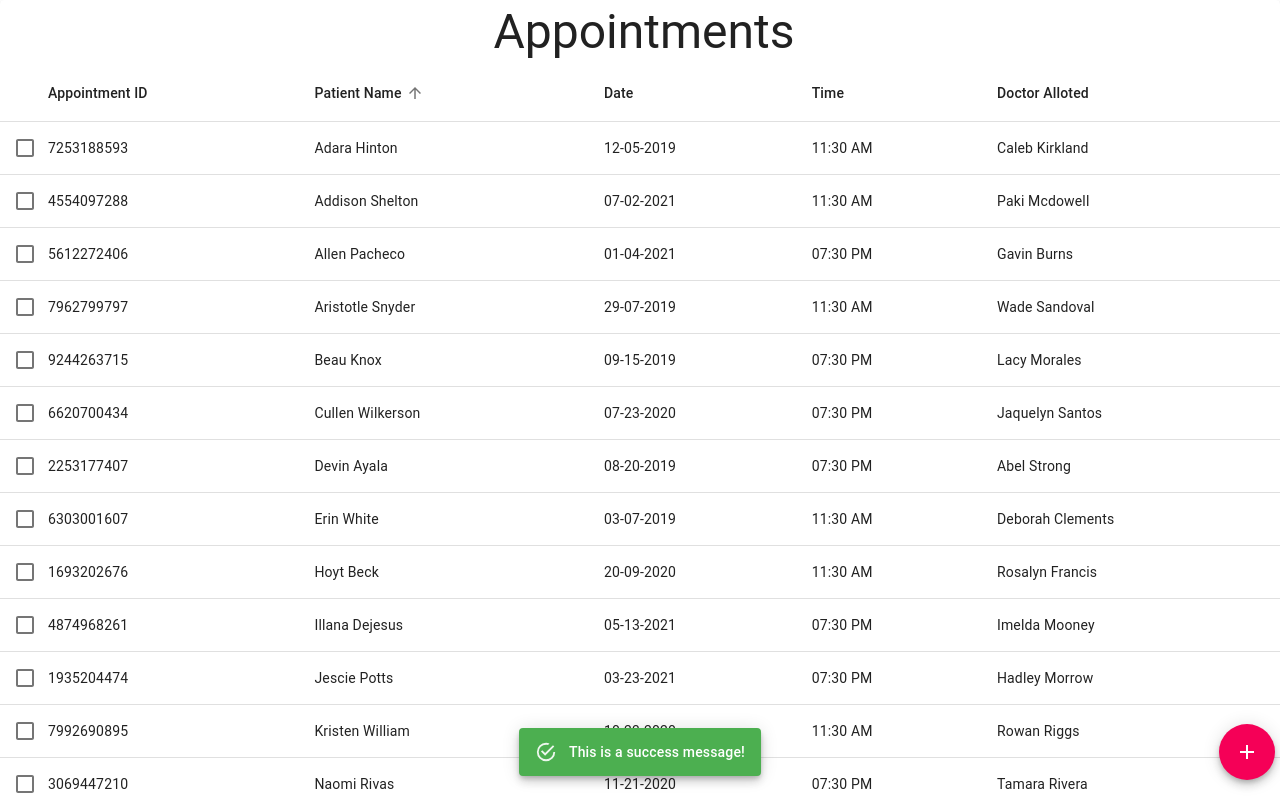
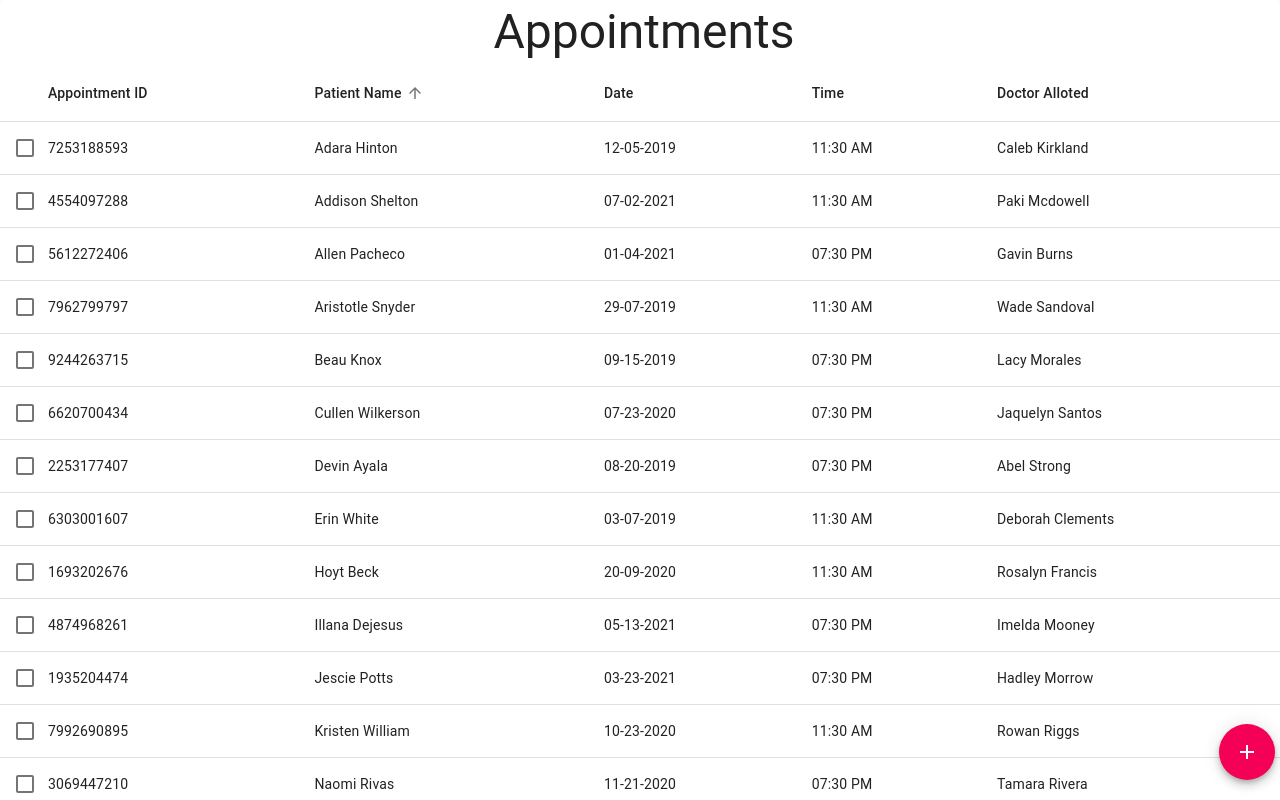
Before and after one commit to captainCommit/js-repo, a React (Create React App) app: page / in a window 1280 px wide. Shown: the top 800 px of the page. Built offline with nearby package versions, Linux system fonts and the light colour scheme.

Commit message:
Stage-3 Add Appointment Modal along with snackbar

```diff
--- a/src/pages/material.js
+++ b/src/pages/material.js
@@ -250,28 +250,37 @@ export default class EnhancedTable extends Component{
     handleAdd = (newData)=>{
       const temp = [...this.state.app]
       temp.push(newData)
-      this.setState({app : temp,open:false})
-      alert('Insertion Successful')
+      this.setState({app : temp,openAdd:false})
+      //alert('Insertion Successful')
+      this.setState({alert:true,alertType:"success",alertMessage:"Appointment added successfully"})
     }
     handleDelete = (event)=>{
         const temp = [...this.state.app]
         const i = temp.findIndex(e=>e.name === this.state.selected)
+        if(i== -1)
+        {
+          this.setState({alert:true,alertType:"danger",alertMessage:"Appointment Not Found"})
+          return
+        }
         temp.splice(i,1)
         this.setState({app : temp,selected:"",open:false})
-        alert('Delete Successful')
+        //alert('Delete Successful')
+        this.setState({alert:true,alertType:"success",alertMessage:"Appointment removed successfully"})
     }
     handleUpdate = (newData)=>{
         const temp = [...this.state.app]
         const i = temp.findIndex(e=>e.name === this.state.selected)
         if(i == -1)
         {
-          alert("Record Not Found")
+          //alert("Record Not Found")
+          this.setState({alert:true,alertType:"danger",alertMessage:"Appointment Not Found"})
           this.setState({open:false})
         }
         console.log(newData,i)
         temp[i] = newData
         this.setState({app : temp,open:false})
-        alert('Update Successful')
+        //alert('Update Successful')
+        this.setState({alert:true,alertType:"success",alertMessage:"Appointment updated successfully"})
     }
     isSelected = (name)=>{
         return name === this.state.selected
@@ -315,9 +324,9 @@ export default class EnhancedTable extends Component{
                     <ModalUpdate name={this.state.selected} id={this.state.selectedObject ? this.state.selectedObject.id : null} doctor={this.state.selectedObject ? this.state.selectedObject.doctor : null} time={this.state.selectedObject ? this.state.selectedObject.time : null} date={this.state.selectedObject ? this.state.selectedObject.date : null} submit={this.handleUpdate}/>
                 </Fade>
             </Modal>
-            <Snackbar open={true} autoHideDuration={6000}>
-            <Alert severity="success">
-              This is a success message!
+            <Snackbar open={this.state.alert} autoHideDuration={2000}>
+            <Alert severity={this.state.alertType}>
+                {this.state.alertMessage}
             </Alert>
           </Snackbar>
         </div>
```
